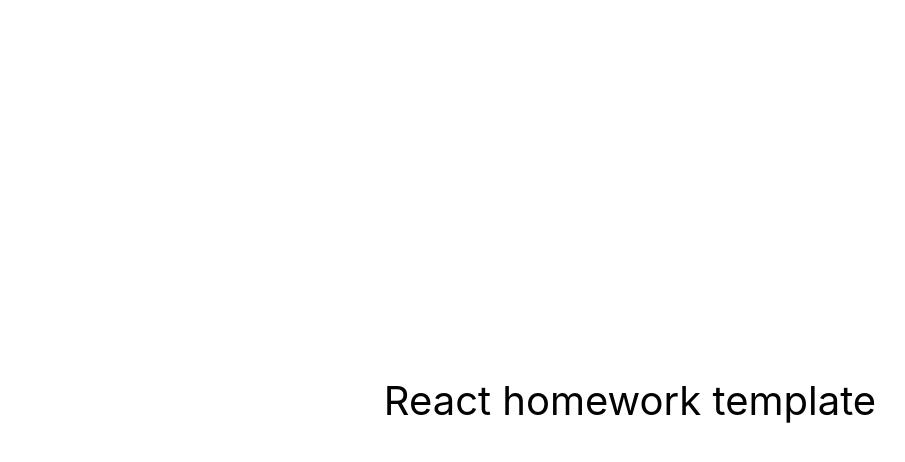
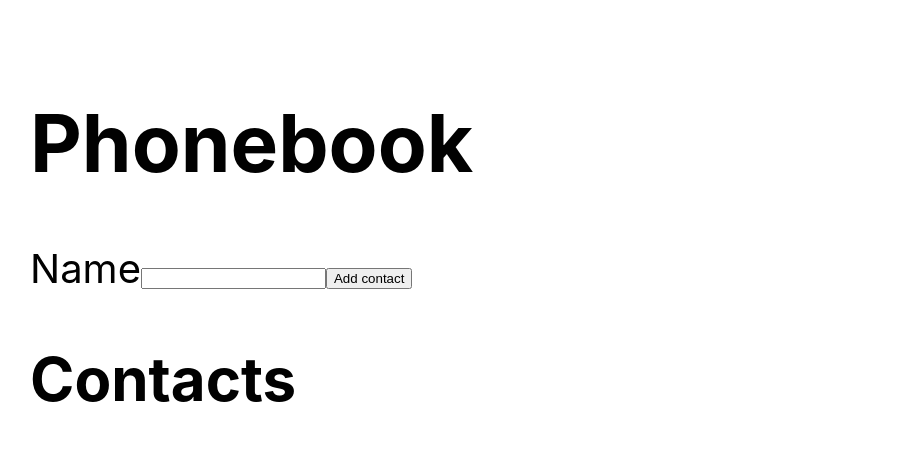
Before and after one commit to JakubLawnicki/goit-react-hw-02-phonebook, a React (Create React App) app: page / in a window 1280 px wide. Shown: the top 462 px of the page, without its empty margins (10-915 px from the left). Built offline with nearby package versions, Linux system fonts and the light colour scheme.

Commit message:
Adding contacts to the list

```diff
--- a/package.json
+++ b/package.json
@@ -7,6 +7,7 @@
     "@testing-library/jest-dom": "^5.16.3",
     "@testing-library/react": "^12.1.4",
     "@testing-library/user-event": "^13.5.0",
+    "nanoid": "^5.0.2",
     "react": "^18.1.0",
     "react-dom": "^18.1.0",
     "react-scripts": "5.0.1",
--- a/src/components/App.jsx
+++ b/src/components/App.jsx
@@ -1,16 +1,55 @@
-export const App = () => {
+import React, { Component } from 'react';
+import { ContactForm } from './contactForm/ContactForm';
+import { ContactList } from './contactList/ContactList';
+import { Filter } from './filter/Filter';
+export class App extends Component {
+  state = {
+    contacts: [],
+    name: '',
+  };
+
+  changeValue = value => {
+    this.setState(() => {
+      return {
+        name: value,
+      };
+    });
+  };
+
+  addContact = (name, id) => {
+    this.setState(prev => {
+      return {
+        contacts: [...prev.contacts, { name, id }],
+      };
+    });
+  };
+
+  render() {
+    const { contacts, name } = this.state;
+
     return (
       <div
         style={{
           height: '100vh',
           display: 'flex',
-        justifyContent: 'center',
-        alignItems: 'center',
+          flexDirection: 'column',
+          justifyContent: 'start',
+          alignItems: 'start',
           fontSize: 40,
-        color: '#010101'
+          color: '#010101',
+          margin: 40,
         }}
       >
-      React homework template
+        <h1>Phonebook</h1>
+        <ContactForm
+          contactName={name}
+          change={this.changeValue}
+          add={this.addContact}
+        />
+        <h2>Contacts</h2>
+        <Filter />
+        <ContactList list={contacts} />
       </div>
     );
-};
+  }
+}
--- /dev/null
+++ b/src/components/contactForm/ContactForm.jsx
@@ -0,0 +1,42 @@
+import styles from './contactForm.module.css';
+import { nanoid } from 'nanoid';
+
+export function ContactForm({ contactName, change, add }) {
+  const contactId = nanoid();
+
+  return (
+    <form
+      id={contactName}
+      onSubmit={e => {
+        e.preventDefault();
+
+        add(e.target.id, contactId);
+      }}
+    >
+      <label htmlFor="name">Name</label>
+      <input
+        onChange={e => {
+          change(e.target.value);
+        }}
+        type="text"
+        name="name"
+        id="name"
+        value={contactName}
+        pattern="^[a-zA-Zа-яА-Я]+(([' -][a-zA-Zа-яА-Я ])?[a-zA-Zа-яА-Я]*)*$"
+        title="Name may contain only letters, apostrophe, dash and spaces. For example Adrian, Jacob Mercer, Charles de Batz de Castelmore d'Artagnan"
+        required
+      />
+      <button
+        id={contactName}
+        onSubmit={e => {
+          e.preventDefault();
+
+          add(e.target.id, contactId);
+        }}
+        type="submit"
+      >
+        Add contact
+      </button>
+    </form>
+  );
+}
--- /dev/null
+++ b/src/components/contactList/ContactList.jsx
@@ -0,0 +1,11 @@
+import styles from './contactList.module.css';
+
+export function ContactList({ list }) {
+  return (
+    <ul>
+      {list.map(item => (
+        <li>{item.name}</li>
+      ))}
+    </ul>
+  );
+}
--- /dev/null
+++ b/src/components/filter/Filter.jsx
@@ -0,0 +1,3 @@
+import styles from './filter.module.css';
+
+export function Filter() {}
```
Also changed, not shown: src/components/contactForm/contactForm.module.css (added), src/components/contactList/contactList.module.css (added), src/components/filter/filter.module.css (added), 1 other file (tests, documents, lock files or other folders). Lines whose indentation alone changed are shown as unchanged.
